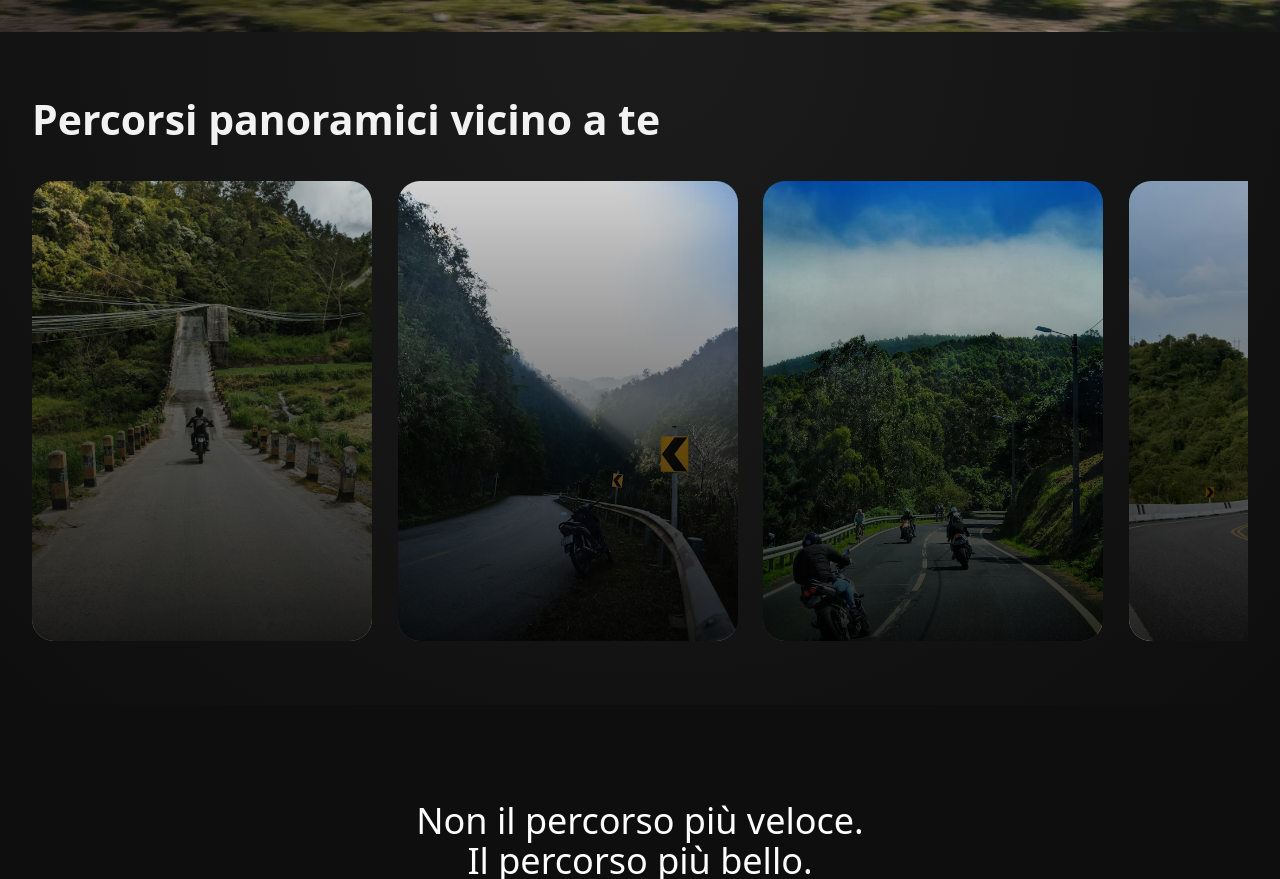
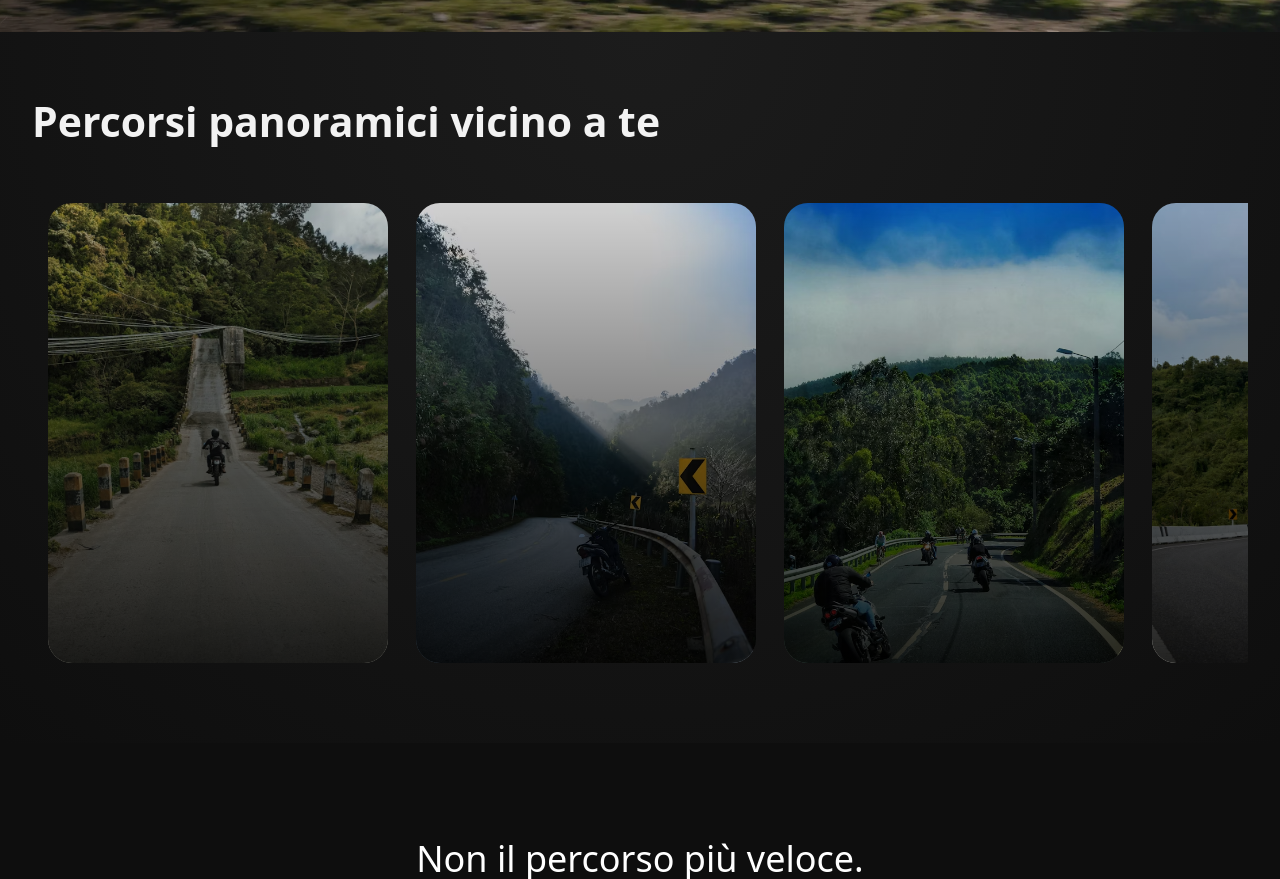
Before and after one commit to Omarone529/ApexGPS_Web, a React (Vite) app: page / in a window 1280 px wide. Shown: the part 768-1647 px from the top of the page. Built offline with nearby package versions, Linux system fonts and the light colour scheme.

Commit message:
feat: refactor RouteCarousel in tailwind style

```diff
--- a/src/components/RouteCarousel.jsx
+++ b/src/components/RouteCarousel.jsx
@@ -1,5 +1,5 @@
 import { useRef, useEffect } from 'react';
-import './RouteCarousel.css';
+// import './RouteCarousel.css';
 
 const routes = [
   {
@@ -154,28 +154,44 @@ function RouteCarousel() {
   };
 
   return (
-    <section className="routes">
-      <div className="routes-header">
-        <h2 className="routes-title">Percorsi panoramici vicino a te</h2>
+    <section className="py-16 px-8 bg-[radial-gradient(circle_at_top,#1c1c1c,#0e0e0e)] text-white overflow-hidden">
+      <div className="mb-10">
+        <h2 className="m-0 text-[clamp(2.2rem,3.2vw,2.8rem)] font-semibold leading-tight text-[#f2f2f2]">
+          Percorsi panoramici vicino a te
+        </h2>
       </div>
 
       <div
-        className="routes-viewport"
+        className="overflow-hidden cursor-grab select-none active:cursor-grabbing"
         onMouseDown={onMouseDown}
         onMouseMove={onMouseMove}
         onMouseUp={onMouseUp}
         onMouseLeave={onMouseUp}
       >
-        <div className="routes-track" ref={trackRef}>
+        <div className="flex gap-7 will-change-transform p-4" ref={trackRef}>
           {loopRoutes.map((r, i) => (
-            <div className="route-card" key={`${r.id}-${i}`}>
-              <img src={r.image} alt={r.title} draggable="false" />
-              <div className="route-overlay" />
-              <div className="route-info">
-                <span className="badge">{r.difficulty}</span>
-                <h3>{r.title}</h3>
-                <p>{r.area}</p>
-                <span className="rating">⭐ {r.rating}</span>
+            <div
+              className="group relative w-85 h-115 rounded-3xl overflow-hidden shrink-0
+                            transition-all duration-600 ease hover:-translate-y-2.5
+                            hover:shadow-[0_30px_60px_rgba(0,0,0,0.6)]"
+              key={`${r.id}-${i}`}
+            >
+              <img
+                className="w-full h-full object-cover pointer-events-none transition-transform duration-900 ease
+                              group-hover:scale-110"
+                src={r.image}
+                alt={r.title}
+                draggable="false"
+              />
+              <div className="absolute inset-0 bg-linear-to-t from-black/85 to-black/15" />
+              <div
+                className="absolute bottom-6 left-6 right-6 opacity-0 translate-y-3.5 transition-all
+                              duration-500 ease group-hover:opacity-100 group-hover:translate-y-0"
+              >
+                <span className="bg-white/18 py-1 px-3 rounded-full">{r.difficulty}</span>
+                <h3 className="my-2 mx-0">{r.title}</h3>
+                <p className="text-base opacity-80">{r.area}</p>
+                <span className="text-base opacity-90">⭐ {r.rating}</span>
               </div>
             </div>
           ))}
```
